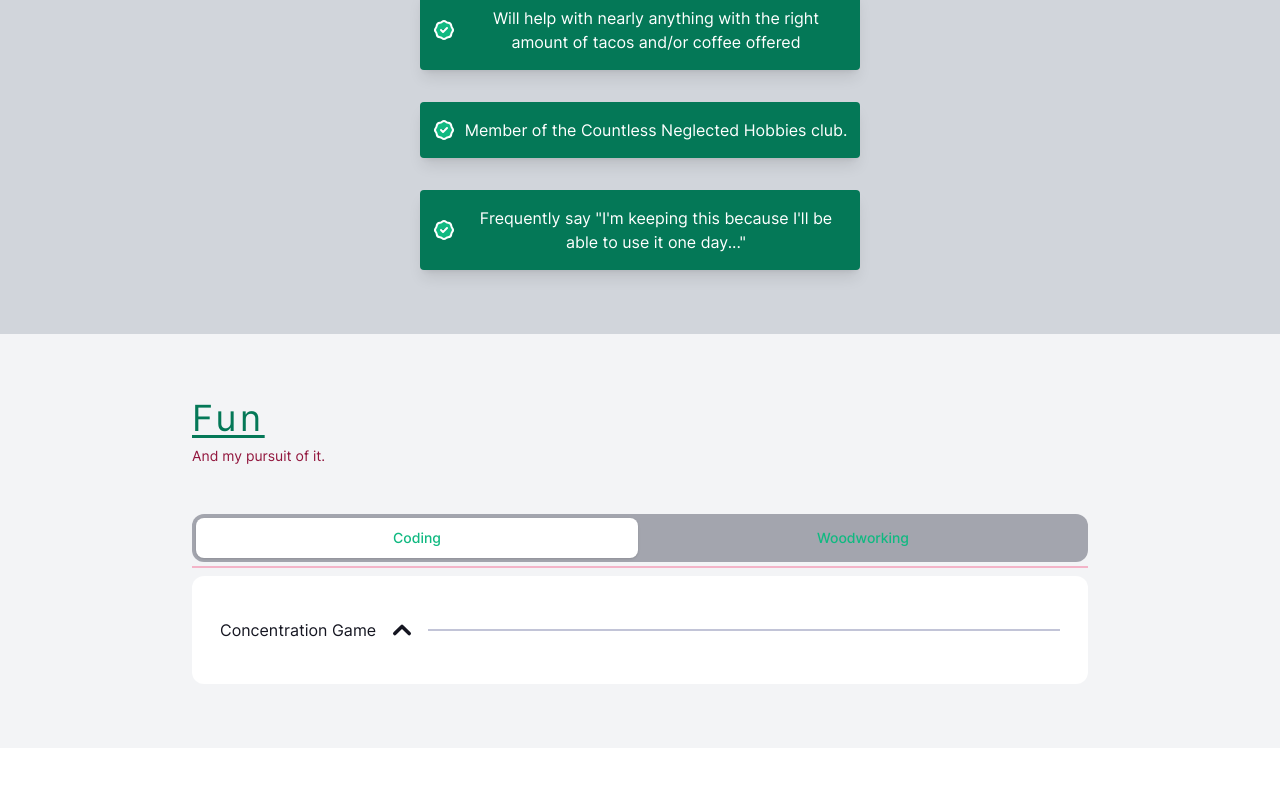
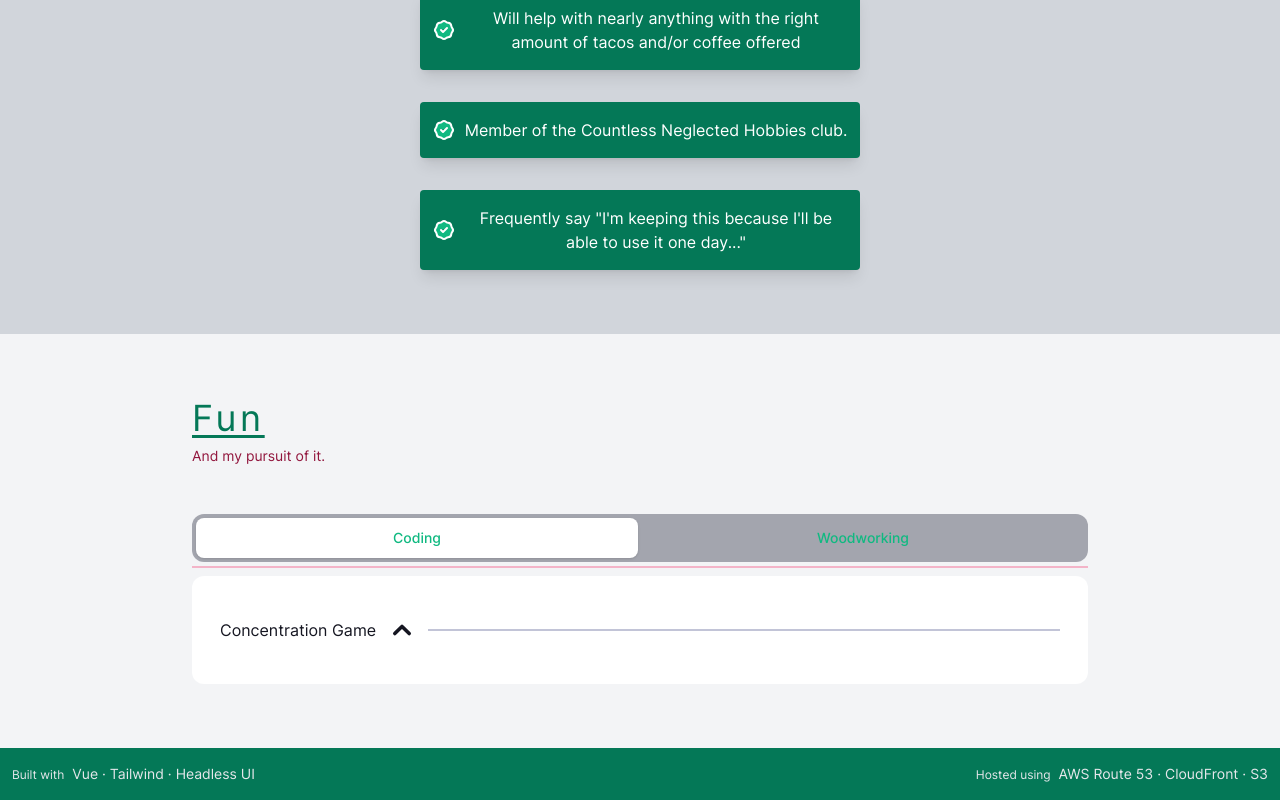
Before and after one commit to STLnick/vvt-portfolio, a Vue app: page / in a window 1280 px wide. Shown: the part 2132-2932 px from the top of the page. Before the commit the page ends 2880 px from the top, so only its background shows below. Built offline with nearby package versions, Linux system fonts and the light colour scheme.

Commit message:
Add footer describing tech used in site

```diff
--- a/src/App.vue
+++ b/src/App.vue
@@ -2,6 +2,7 @@
 import { nextTick, onMounted } from "vue";
 import NavBar from "@/components/NavBar.vue";
 import { DARK_MODE_COOKIE, getCookie, toggleDarkClass } from "@/utils";
+import Footer from "./components/Footer.vue";
 
 onMounted(() => {
   if (
@@ -21,6 +22,7 @@ onMounted(() => {
     <main>
       <router-view />
     </main>
+    <Footer />
   </div>
 </template>
 
--- /dev/null
+++ b/src/components/Footer.vue
@@ -0,0 +1,20 @@
+<template>
+  <footer :class="[
+    'h-50 bg-primary-dark dark:bg-secondary',
+    'flex flex-col sm:flex-row justify-between items-center',
+    'px-3 py-4 text-gray-200 dark:text-secondary-light text-sm',
+  ]">
+    <div class="my-1 sm:my-0">
+      <span class="text-xs mr-1 align-baseline">Built with</span> Vue &middot; Tailwind &middot; Headless UI
+    </div>
+    <div class="my-1 sm:my-0">
+      <span class="text-xs mr-1 align-baseline">Hosted using</span> AWS Route 53 &middot; CloudFront &middot; S3
+    </div>
+  </footer>
+</template>
+
+<script>
+export default {
+  name: 'Footer',
+};
+</script>
```
